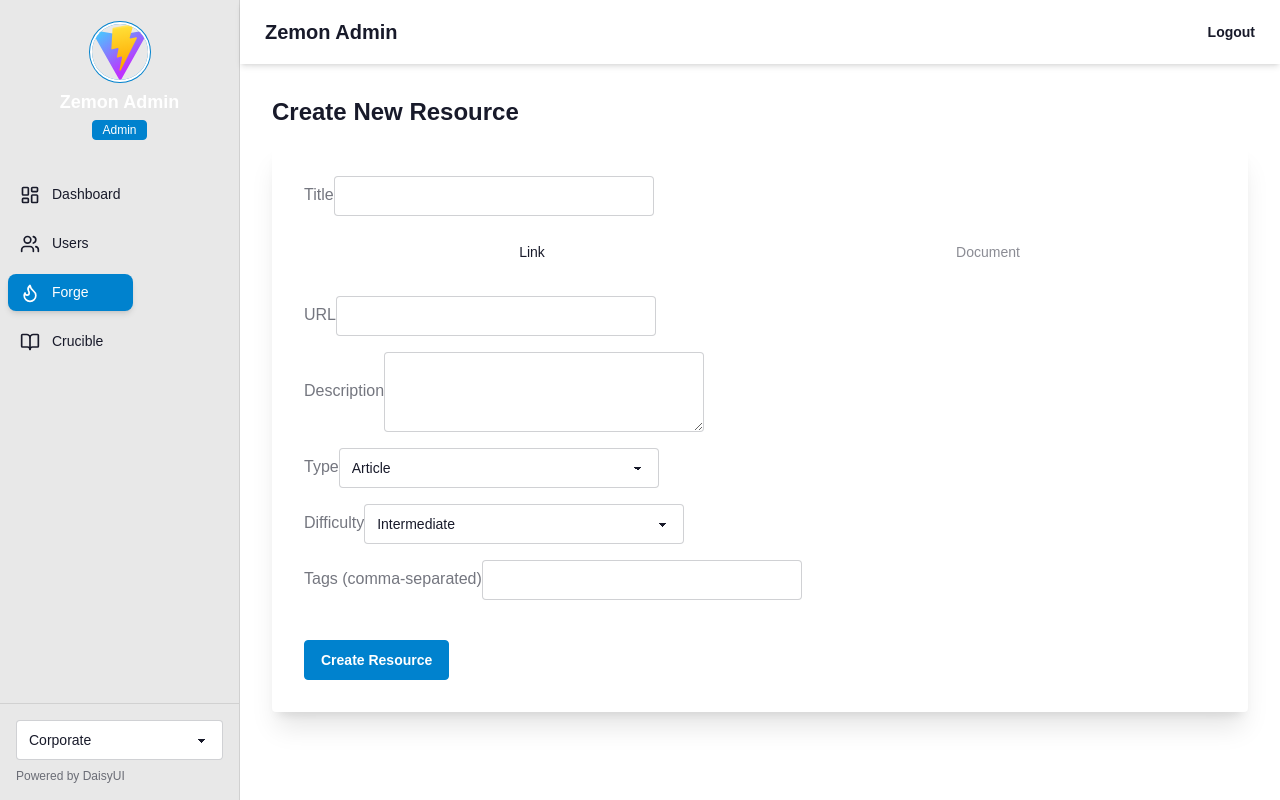
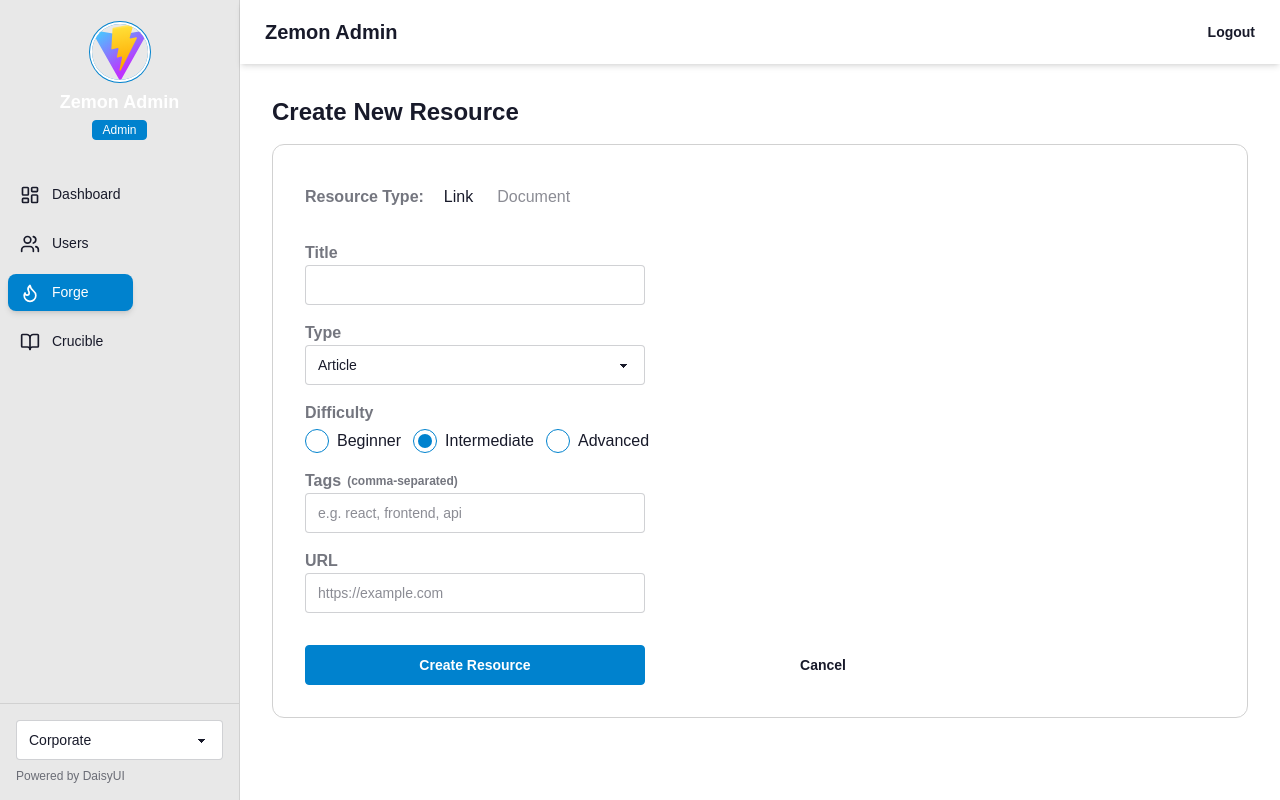
Before and after one commit to Zemon-tech/zemonDev-admin, a React (Vite) app in the folder frontend-admin/: page /admin/forge/create in a window 1280 px wide. Built offline with nearby package versions, Linux system fonts and the light colour scheme; sample sign-in values are in the browser's storage.

Commit message:
updated the forge and related pages

```diff
--- a/frontend-admin/src/pages/ForgeEditPage.tsx
+++ b/frontend-admin/src/pages/ForgeEditPage.tsx
@@ -17,6 +17,8 @@ const ForgeEditPage: React.FC = () => {
         description: '',
         tags: [],
         difficulty: 'intermediate',
+        isExternal: true,
+        content: '',
     });
 
     useEffect(() => {
@@ -28,6 +30,8 @@ const ForgeEditPage: React.FC = () => {
                 description: resource.description,
                 tags: resource.tags,
                 difficulty: resource.difficulty,
+                isExternal: typeof resource.isExternal === 'boolean' ? resource.isExternal : !!resource.url,
+                content: resource.content || '',
             });
         }
     }, [resource]);
--- a/frontend-admin/src/pages/ForgeResourceForm.tsx
+++ b/frontend-admin/src/pages/ForgeResourceForm.tsx
@@ -16,9 +16,17 @@ interface ForgeResourceFormProps {
     setFormData: React.Dispatch<React.SetStateAction<IForgeResourceData>>;
     onSubmit: (e: React.FormEvent) => void;
     isEdit?: boolean;
+    errorMsg?: string;
 }
 
-const ForgeResourceForm: React.FC<ForgeResourceFormProps> = ({ formData, setFormData, onSubmit, isEdit = false }) => {
+const ForgeResourceForm: React.FC<ForgeResourceFormProps> = ({ formData, setFormData, onSubmit, isEdit = false, errorMsg }) => {
+    // Ensure content is always initialized for editing
+    React.useEffect(() => {
+        if (!formData.content && !formData.isExternal) {
+            setFormData(prev => ({ ...prev, content: '' }));
+        }
+    }, [formData.isExternal, setFormData]);
+
     const handleChange = (e: React.ChangeEvent<HTMLInputElement | HTMLSelectElement | HTMLTextAreaElement>) => {
         const { name, value } = e.target;
         setFormData(prev => ({ ...prev, [name]: name === 'tags' ? value.split(',').map(tag => tag.trim()) : value }));
@@ -35,24 +43,23 @@ const ForgeResourceForm: React.FC<ForgeResourceFormProps> = ({ formData, setForm
     };
 
     return (
-        <form onSubmit={onSubmit} className="card bg-base-100 shadow-xl p-8 space-y-4">
-            <div className="form-control">
-                <label className="label"><span className="label-text">Title</span></label>
-                <input type="text" name="title" value={formData.title} onChange={handleChange} className="input input-bordered" required />
-            </div>
-
-            {/* DaisyUI Tabs for Link/Document */}
-            <div className="form-control">
-                <div className="tabs tabs-boxed w-full mb-2">
+        <form onSubmit={onSubmit} className="w-full max-w-6xl mx-auto bg-base-100 rounded-xl p-8 space-y-0 border border-base-300 flex flex-row gap-8 items-start min-h-[70vh]">
+            {/* Left: All fields except content */}
+            <div className="flex flex-col gap-4 w-[340px] min-w-[300px]">
+                {errorMsg && <div className="alert alert-error mb-2">{errorMsg}</div>}
+                {/* Resource Type Tabs */}
+                <div className="flex flex-row gap-2 items-center mb-2">
+                    <label className="label font-semibold text-base">Resource Type:</label>
+                    <div className="tabs tabs-boxed">
                         <a
-                        className={`tab flex-1 ${formData.isExternal ? 'tab-active' : ''}`}
+                            className={`tab text-base ${formData.isExternal ? 'tab-active' : ''}`}
                             onClick={() => handleTab(true)}
                             role="button"
                         >
                             Link
                         </a>
                         <a
-                        className={`tab flex-1 ${!formData.isExternal ? 'tab-active' : ''}`}
+                            className={`tab text-base ${!formData.isExternal ? 'tab-active' : ''}`}
                             onClick={() => handleTab(false)}
                             role="button"
                         >
@@ -60,27 +67,15 @@ const ForgeResourceForm: React.FC<ForgeResourceFormProps> = ({ formData, setForm
                         </a>
                     </div>
                 </div>
-
-            {formData.isExternal ? (
+                {/* Title */}
                 <div className="form-control">
-                    <label className="label"><span className="label-text">URL</span></label>
-                    <input type="url" name="url" value={formData.url || ''} onChange={handleChange} className="input input-bordered" required={formData.isExternal} />
+                    <label className="label label-text font-semibold text-base">Title</label>
+                    <input type="text" name="title" value={formData.title} onChange={handleChange} className="input input-bordered input-md w-full" required />
                 </div>
-            ) : (
+                {/* Type */}
                 <div className="form-control">
-                    <label className="label"><span className="label-text">Content (Markdown)</span></label>
-                    <textarea name="content" value={formData.content || ''} onChange={handleChange} className="textarea textarea-bordered min-h-[120px]" placeholder="Enter markdown content..." required={!formData.isExternal} />
-                </div>
-            )}
-
-            <div className="form-control">
-                <label className="label"><span className="label-text">Description</span></label>
-                <textarea name="description" value={formData.description} onChange={handleChange} className="textarea textarea-bordered" required />
-            </div>
-
-            <div className="form-control">
-                <label className="label"><span className="label-text">Type</span></label>
-                <select name="type" value={formData.type} onChange={handleChange} className="select select-bordered" required>
+                    <label className="label label-text font-semibold text-base">Type</label>
+                    <select name="type" value={formData.type} onChange={handleChange} className="select select-bordered select-md w-full" required>
                         <option value="article">Article</option>
                         <option value="video">Video</option>
                         <option value="book">Book</option>
@@ -90,23 +85,66 @@ const ForgeResourceForm: React.FC<ForgeResourceFormProps> = ({ formData, setForm
                         <option value="documentation">Documentation</option>
                     </select>
                 </div>
-
+                {/* Difficulty */}
                 <div className="form-control">
-                <label className="label"><span className="label-text">Difficulty</span></label>
-                <select name="difficulty" value={formData.difficulty} onChange={handleChange} className="select select-bordered" required>
-                    <option value="beginner">Beginner</option>
-                    <option value="intermediate">Intermediate</option>
-                    <option value="advanced">Advanced</option>
-                </select>
+                    <label className="label label-text font-semibold text-base">Difficulty</label>
+                    <div className="flex gap-3 mt-1">
+                        <label className="cursor-pointer flex items-center gap-2">
+                            <input type="radio" name="difficulty" value="beginner" checked={formData.difficulty === 'beginner'} onChange={handleChange} className="radio radio-primary" />
+                            <span>Beginner</span>
+                        </label>
+                        <label className="cursor-pointer flex items-center gap-2">
+                            <input type="radio" name="difficulty" value="intermediate" checked={formData.difficulty === 'intermediate'} onChange={handleChange} className="radio radio-primary" />
+                            <span>Intermediate</span>
+                        </label>
+                        <label className="cursor-pointer flex items-center gap-2">
+                            <input type="radio" name="difficulty" value="advanced" checked={formData.difficulty === 'advanced'} onChange={handleChange} className="radio radio-primary" />
+                            <span>Advanced</span>
+                        </label>
                     </div>
-
+                </div>
+                {/* Tags */}
                 <div className="form-control">
-                <label className="label"><span className="label-text">Tags (comma-separated)</span></label>
-                <input type="text" name="tags" value={formData.tags.join(', ')} onChange={handleChange} className="input input-bordered" />
+                    <label className="label label-text font-semibold text-base">Tags <span className="text-xs">(comma-separated)</span></label>
+                    <input type="text" name="tags" value={formData.tags.join(', ')} onChange={handleChange} className="input input-bordered input-md w-full" placeholder="e.g. react, frontend, api" />
                 </div>
-
-            <div className="form-control mt-6">
-                <button type="submit" className="btn btn-primary">{isEdit ? 'Save Changes' : 'Create Resource'}</button>
+                {/* URL or Description */}
+                {formData.isExternal ? (
+                    <div className="form-control">
+                        <label className="label label-text font-semibold text-base">URL</label>
+                        <input type="url" name="url" value={formData.url || ''} onChange={handleChange} className="input input-bordered input-md w-full" required={formData.isExternal} placeholder="https://example.com" />
+                    </div>
+                ) : (
+                    <div className="form-control">
+                        <label className="label label-text font-semibold text-base">Short Description</label>
+                        <textarea name="description" value={formData.description} onChange={handleChange} className="textarea textarea-bordered min-h-[80px] text-base w-full resize-y" required />
+                    </div>
+                )}
+                {/* Actions */}
+                <div className="flex flex-row gap-2 mt-4">
+                    <button type="submit" className="btn btn-primary btn-md w-full">{isEdit ? 'Save Changes' : 'Create Resource'}</button>
+                    <a href="/admin/forge" className="btn btn-ghost btn-md w-full">Cancel</a>
+                </div>
+            </div>
+            {/* Right: Content (Markdown) */}
+            <div className="flex-1 flex flex-col h-full">
+                {!formData.isExternal && (
+                    <div className="form-control h-full flex-1">
+                        <label className="label flex justify-between items-center">
+                            <span className="label-text font-semibold text-base">Content</span>
+                            <span className="badge badge-info badge-outline">Markdown Supported</span>
+                        </label>
+                        <textarea
+                            name="content"
+                            value={formData.content ?? ''}
+                            onChange={handleChange}
+                            className="textarea textarea-bordered min-h-[60vh] text-base w-full resize-y"
+                            placeholder="Enter markdown content..."
+                            required={!formData.isExternal}
+                            style={{ minHeight: '60vh', maxHeight: '70vh' }}
+                        />
+                    </div>
+                )}
             </div>
         </form>
     );
```
Also changed, not shown: frontend-admin/src/pages/ForgeListPage.tsx (+11 -0 lines). Lines whose indentation alone changed are shown as unchanged.
